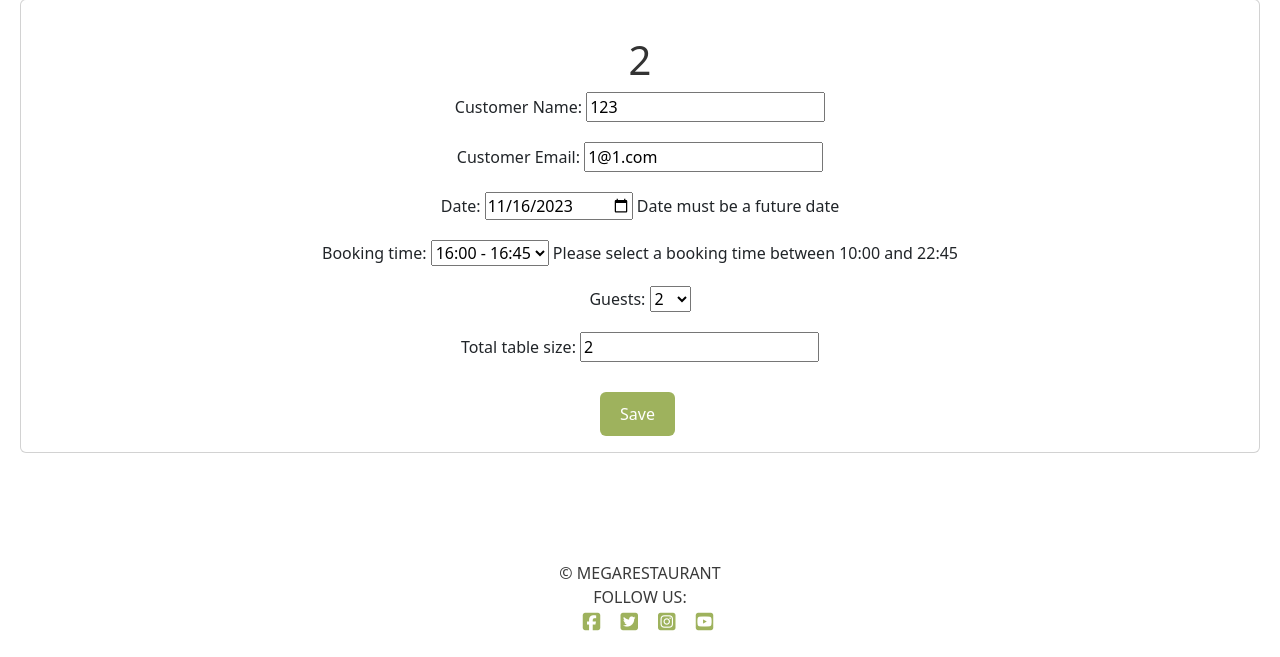
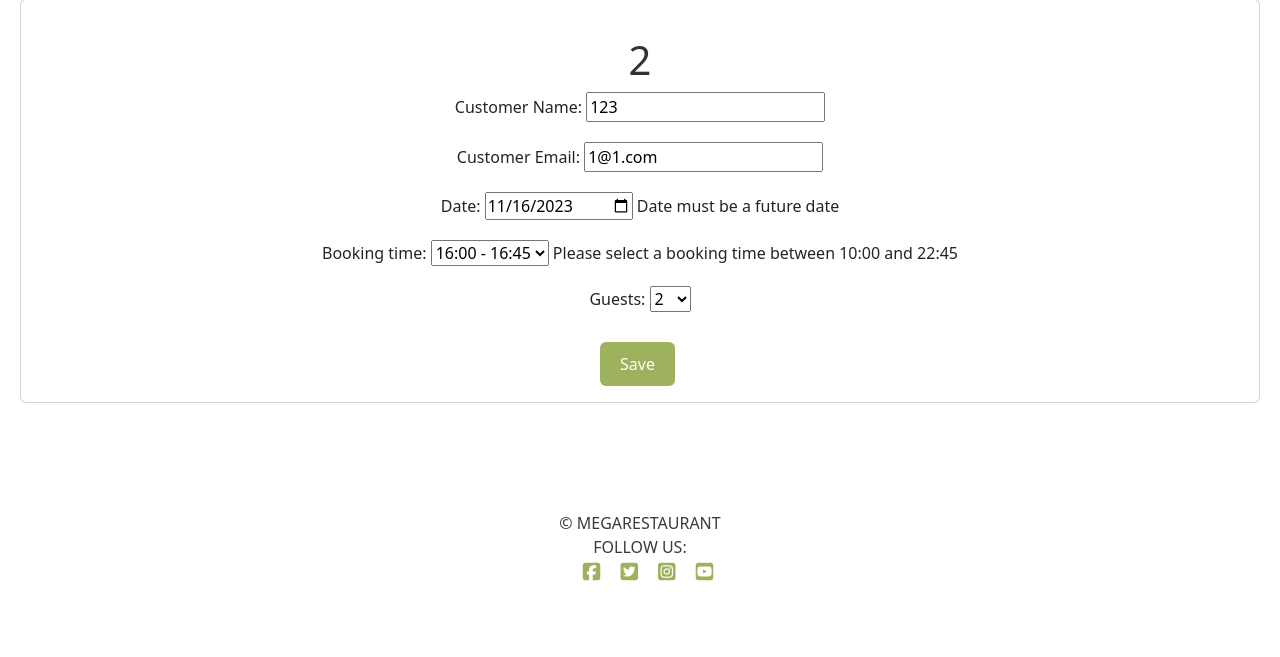
Before and after one commit to Zest-studi-o/p04-restaurant-bookings, a Django app: page /booking/bookings/2/update/ in a window 1280 px wide. Shown: the part 147-804 px from the top of the page. After the commit the page ends 728 px from the top, so only its background shows below. Run offline with Django 3.2, Linux system fonts and the light colour scheme; a user stored in the database is signed in; data comes from the database, SQL or seed files in the repository; both versions use the stored data as it was before the commit; some libraries are stand-ins or nearby versions.

Commit message:
Change field total tables for number of guests

```diff
--- a/bookatable/admin.py
+++ b/bookatable/admin.py
@@ -9,6 +9,5 @@ class BookingAdmin(admin.ModelAdmin):
         "customer_email",
         "date",
         "booking_time",
-        "total_tables",
         "people",
         )
--- a/bookatable/forms.py
+++ b/bookatable/forms.py
@@ -8,14 +8,13 @@ from django.db.models import Sum
 class BookingForm(forms.ModelForm):
     class Meta:
         model = Booking
-        fields = ['customer_name', 'customer_email', 'date', 'booking_time', "people",'total_tables']
+        fields = ['customer_name', 'customer_email', 'date', 'booking_time', "people"]
         labels = {
             "customer_name": "Customer Name",
             "customer_email": "Customer Email",
             "date": "Date",
             "booking_time": "Booking Time",
             "people": "Guests",
-            "total_tables": "Total table size",
     }
 
     def clean(self):
@@ -28,17 +27,7 @@ class BookingForm(forms.ModelForm):
         if date == timezone.now().date() and booking_time:
             current_time = datetime.now().time().strftime("%H:%M")
             if booking_time < current_time:
-                raise forms.ValidationError("Booking time cannot be in the past for today's date")
-
-        total_tables = cleaned_data.get("total_tables")
-        if total_tables and total_tables > 25:
-            raise forms.ValidationError("Total tables cannot exceed 25")
-
-        # Check if the total_tables for the selected date and time exceed 25
-        if date and booking_time:
-            total_tables_on_datetime = Booking.objects.filter(date=date, booking_time=booking_time).exclude(pk=self.instance.pk).aggregate(Sum('total_tables'))['total_tables__sum'] or 0
-            if total_tables_on_datetime + total_tables > 25:
-                raise forms.ValidationError("No tables available for this date and time")
+                raise forms.ValidationError("Booking time can not be in the past")
 
     date = forms.DateField(
         help_text="Date must be a future date",
@@ -46,19 +35,19 @@ class BookingForm(forms.ModelForm):
     )
     booking_time = forms.ChoiceField(
         choices=[
-            (1, "10:00 - 10:45"),
-            (2, "11:00 - 11:45"),
-            (3, "12:00 - 12:45"),
-            (4, "13:00 - 13:45"),
-            (5, "14:00 - 14:45"),
-            (6, "15:00 - 15:45"),
-            (7, "16:00 - 16:45"),
-            (8, "17:00 - 17:45"),
-            (9, "18:00 - 18:45"),
-            (10, "19:00 - 19:45"),
-            (11, "20:00 - 20:45"),
-            (12, "21:00 - 21:45"),
-            (13, "22:00 - 22:45"),
+            ("1", "10:00 - 10:45"),
+            ("2", "11:00 - 11:45"),
+            ("3", "12:00 - 12:45"),
+            ("4", "13:00 - 13:45"),
+            ("5", "14:00 - 14:45"),
+            ("6", "15:00 - 15:45"),
+            ("7", "16:00 - 16:45"),
+            ("8", "17:00 - 17:45"),
+            ("9", "18:00 - 18:45"),
+            ("10", "19:00 - 19:45"),
+            ("11", "20:00 - 20:45"),
+            ("12", "21:00 - 21:45"),
+            ("13", "22:00 - 22:45"),
             ],
         help_text="Please select a booking time between 10:00 and 22:45"
     )
--- a/bookatable/models.py
+++ b/bookatable/models.py
@@ -3,7 +3,7 @@ from django.contrib.auth.models import User
 from django.db.models import Sum
 
 
-PEOPLE = ((1, "1"), (2, "2"), (3, "3"), (5, "4"), (4, "4"), (6, "6"), (7, "7"), (8, "8"), (9, "9"), (10, "10"), (11, "11"), (12, "12"))
+PEOPLE = ((1, "1"), (2, "2"), (3, "3"), (4, "4"), (5, "4"), (6, "6"), (7, "7"), (8, "8"), (9, "9"), (10, "10"), (11, "11"), (12, "12"))
 
 class Booking(models.Model):
     booking_id = models.AutoField(primary_key=True) # Set this to primary key
@@ -30,7 +30,7 @@ class Booking(models.Model):
     customer_name = models.CharField(max_length=255) # Name
     customer_email = models.EmailField() # Email
     people = models.IntegerField(choices=PEOPLE, default=2) # To select how many people
-    total_tables = models.PositiveIntegerField() # Tables booked
+   # total_tables = models.PositiveIntegerField() # Tables booked
     created_on = models.DateTimeField(auto_now_add=True)
     created_by = models.ForeignKey(User, on_delete=models.CASCADE) # Set this to foreign key
 
@@ -40,11 +40,11 @@ class Booking(models.Model):
         for the selected date and time slot
         """
 
-        booked_tables = Booking.objects.filter(date=self.date, booking_time=self.booking_time).aggregate(Sum('total_tables'))['total_tables__sum'] or 0
+        booked_tables = Booking.objects.filter(date=self.date, booking_time=self.booking_time).aggregate(Sum('people'))['people__sum'] or 0
 
-        # If the current booking is being updated, subtract its total_tables
+        # If the current booking is being updated, subtract its people
         if self.booking_id:
-            booked_tables -= self.total_tables
+            booked_tables -= self.people
         return booked_tables < 25
 
     def save(self, *args, **kwargs):
--- a/bookatable/templates/booking_list.html
+++ b/bookatable/templates/booking_list.html
@@ -17,7 +17,7 @@
                             <th>Booking Time</th>
                             <th>Customer Name</th>
                             <th>Customer Email</th>
-                            <th>Tables</th>
+                            <th>Guests</th>
                             <th>Created On</th>
                             <th>Actions</th>
                         </tr>
@@ -31,7 +31,7 @@
                             <td>{{ booking.booking_time }}</td>
                             <td>{{ booking.customer_name }}</td>
                             <td>{{ booking.customer_email }}</td>
-                            <td>{{ booking.total_tables }}</td>
+                            <td>{{ booking.people }}</td>
                             <td>{{ booking.created_on }}</td>
                             <td>
                                 <a href="{% url 'booking-update' booking.pk %}" class="btn btn-sm btn-primary">Edit</a>
--- a/bookatable/views.py
+++ b/bookatable/views.py
@@ -34,9 +34,9 @@ class BookingCreateView(LoginRequiredMixin, CreateView):
         selected_date = form.cleaned_data['date']
         selected_time = form.cleaned_data['booking_time']
 
-        total_tables_on_datetime = Booking.objects.filter(date=selected_date, booking_time=selected_time).aggregate(Sum('total_tables'))['total_tables__sum'] or 0
+        people_on_datetime = Booking.objects.filter(date=selected_date, booking_time=selected_time).aggregate(Sum('people'))['people__sum'] or 0
 
-        if total_tables_on_datetime + form.instance.total_tables <= 25:
+        if people_on_datetime + form.instance.people <= 25:
             form.save()
             messages.success(self.request, 'Booking successful!')
         else:
```
Also changed, not shown: bookatable/migrations/0005_remove_booking_total_tables.py (added), db.sqlite3.
